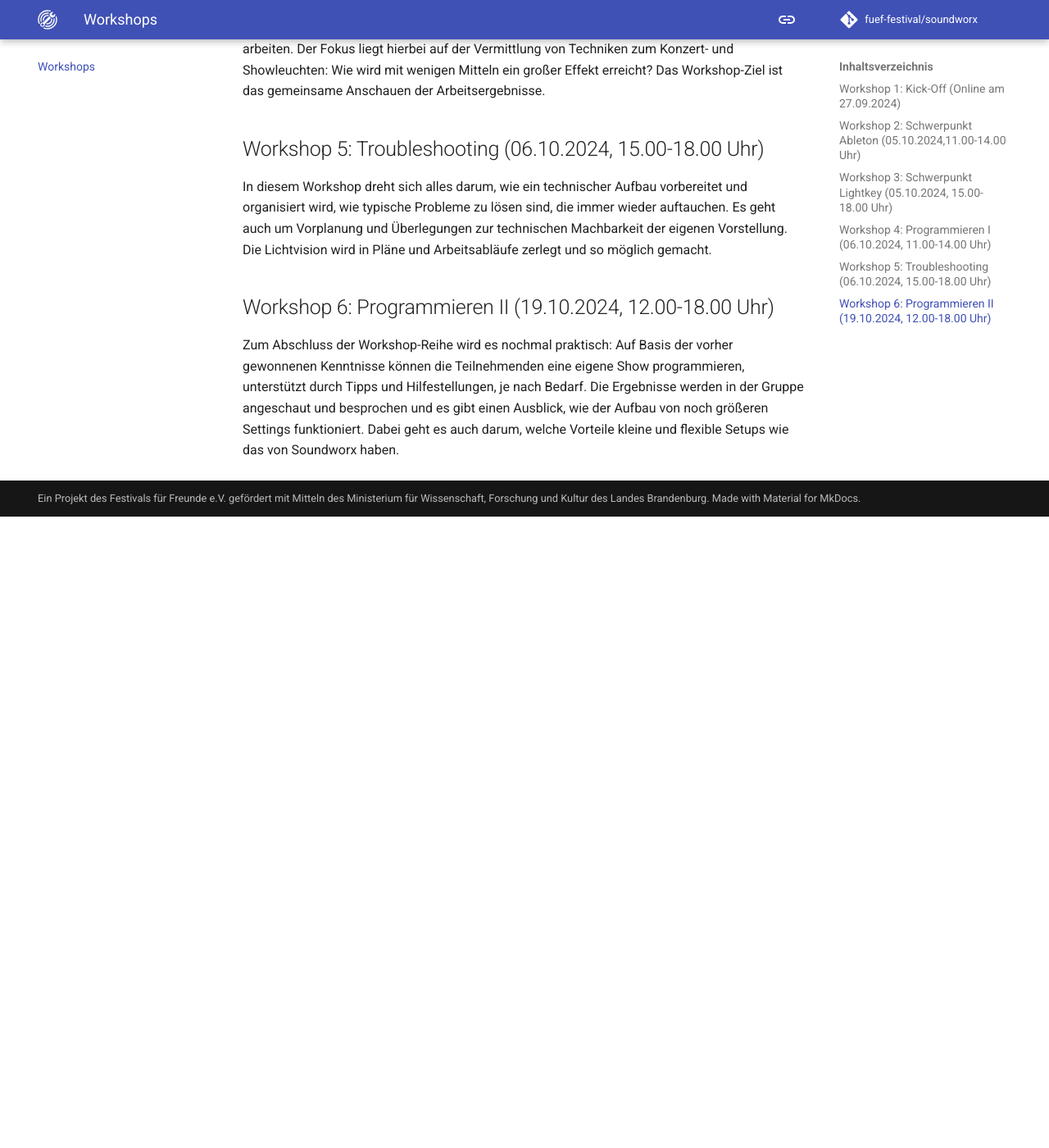
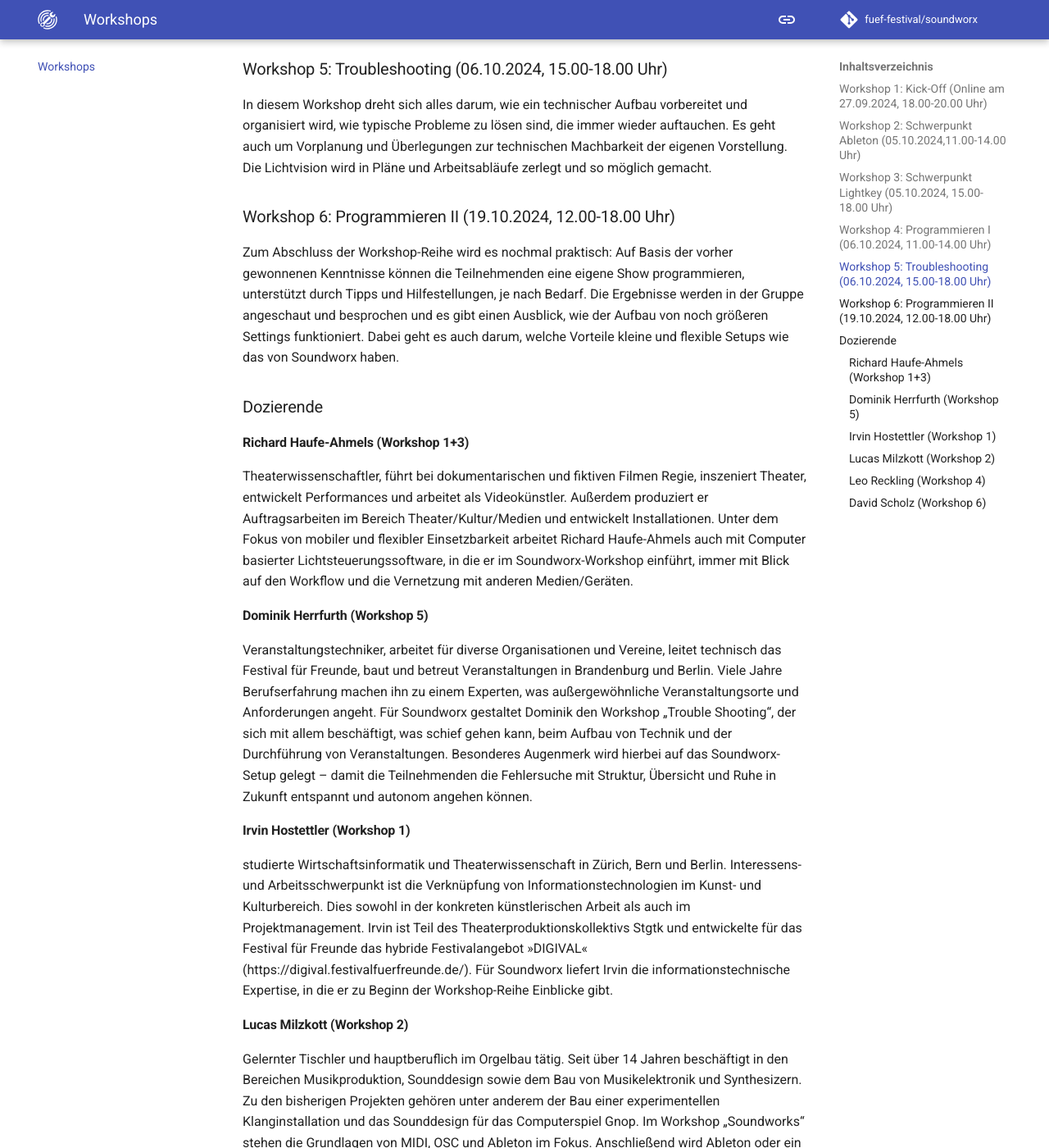
Before and after one commit to fuef-festival/soundworx, an MkDocs documentation site: the page built from docs/workshops.md, in a window 1280 px wide and 1400 px high, scrolled down 1277 px. Shown: the whole window at 82% size. Built offline with MkDocs 1.6.1 and Material for MkDocs 9.7.7, drawn with Linux system fonts in a browser that asks for light colours; plug-ins that fetch from the network failed and are left out; comment, search, counter and statistics services are not loaded; before the commit the page ends 1907 px from its top, so only the background shows below that; some of the changed text lies outside the part shown.

Commit message:
GITBOOK-4: No subject

````diff
--- a/docs/workshops.md
+++ b/docs/workshops.md
@@ -11,34 +10,68 @@ seo:
   canonical: ''
   noindex: false
 title: Workshops
+description: Überblick über die Workshops
 ---
+
+# Workshops
 
 Im Rahmen des Projekts „Soundworx“, dass sich mit der Verknüpfung von digitaler Audio- und Lichtsoftware beschäftigt, findet im September und Oktober 2024 eine Workshop-Reihe in Brandenburg statt. In sechs Workshops wird das Projekt von den ersten Schritten bis zum Programmieren eigener soundgesteuerter Shows zugänglich gemacht. Die Workshops richten sich an Musiker:innen und Kulturakteur:innen, die ihren Auftritten eine soundgesteuerte Lichtshow hinzufügen wollen, sowie (Licht)Techniker:innen, die sich für die Verknüpfung von Sound und Licht in ihrer Arbeit interessieren. Die Workshops sind auch offen für Menschen ohne Vorkenntnisse, die sich für das Themenfeld interessieren.
 
 Was dich erwartet:
 
-## Workshop 1: Kick-Off (Online am 27.09.2024)
+### Workshop 1: Kick-Off (Online am 27.09.2024, 18.00-20.00 Uhr)
 
 Der erste Workshop findet online statt und führt in das Projekt ein. Die Projektverantwortlichen skizzieren das Vorhaben, die einzelnen Teilbereiche und gehen auf die Fragen und Wünsche der Teilnehmenden ein. Es wird ein Überblick vermittelt und in Break-Out-Sessions die Möglichkeit für individuelle Fragen zu den verschiedenen Themenbereichen geben.
 
-## Workshop 2: Schwerpunkt Ableton (05.10.2024,11.00-14.00 Uhr)
+### Workshop 2: Schwerpunkt Ableton (05.10.2024,11.00-14.00 Uhr)
 
 Workshop 2 beschäftigt sich mit der Musiksoftware Ableton und führt in die für die Projektumsetzung wichtigen Funktionen ein. Außerdem werden die Grundlagen zur Steuerung von Software über Midi und OSC vermittelt. Neben Ableton wird auch über alternative Anwendungen gesprochen.
 
-## Workshop 3: Schwerpunkt Lightkey (05.10.2024, 15.00-18.00 Uhr)
+### Workshop 3: Schwerpunkt Lightkey (05.10.2024, 15.00-18.00 Uhr)
 
 Der 3. Workshop wirft einen Blick auf die Lichtsteuerungssoftware Lightkey, führt in die grundlegenden Funktionen ein und erläutert die verschiedenen Möglichkeiten, wie hier Lichtshows programmiert werden können. Ein genauerer Blick wird auf die Ansteuerungsmöglichkeiten über OSC und Midi geworfen. Zusätzlich werden auch alternative Lichtsteuerungssoftwares vorgestellt.
 
 Workshop 2 und 3 werden eng miteinander verzahnt und verfolgen das Ziel, als Ergebnis eine stabile Steuerung über OSC und Midi herzustellen. Es empfiehlt sich die Teilnahme an beiden Workshops.
 
-## Workshop 4: Programmieren I (06.10.2024, 11.00-14.00 Uhr)
+### Workshop 4: Programmieren I (06.10.2024, 11.00-14.00 Uhr)
 
 Ab in die Praxis: Auf Basis der Grundlagen können die Teilnehmenden an Beispiel-Lichtshows arbeiten. Der Fokus liegt hierbei auf der Vermittlung von Techniken zum Konzert- und Showleuchten: Wie wird mit wenigen Mitteln ein großer Effekt erreicht? Das Workshop-Ziel ist das gemeinsame Anschauen der Arbeitsergebnisse.
 
-## Workshop 5: Troubleshooting (06.10.2024, 15.00-18.00 Uhr)
+### Workshop 5: Troubleshooting (06.10.2024, 15.00-18.00 Uhr)
 
 In diesem Workshop dreht sich alles darum, wie ein technischer Aufbau vorbereitet und organisiert wird, wie typische Probleme zu lösen sind, die immer wieder auftauchen. Es geht auch um Vorplanung und Überlegungen zur technischen Machbarkeit der eigenen Vorstellung. Die Lichtvision wird in Pläne und Arbeitsabläufe zerlegt und so möglich gemacht.
 
-## Workshop 6: Programmieren II (19.10.2024, 12.00-18.00 Uhr)
+### Workshop 6: Programmieren II (19.10.2024, 12.00-18.00 Uhr)
 
 Zum Abschluss der Workshop-Reihe wird es nochmal praktisch: Auf Basis der vorher gewonnenen Kenntnisse können die Teilnehmenden eine eigene Show programmieren, unterstützt durch Tipps und Hilfestellungen, je nach Bedarf. Die Ergebnisse werden in der Gruppe angeschaut und besprochen und es gibt einen Ausblick, wie der Aufbau von noch größeren Settings funktioniert. Dabei geht es auch darum, welche Vorteile kleine und flexible Setups wie das von Soundworx haben.
+
+
+
+### Dozierende
+
+#### Richard Haufe-Ahmels (Workshop 1+3)
+
+Theaterwissenschaftler, führt bei dokumentarischen und fiktiven Filmen Regie, inszeniert Theater, entwickelt Performances und arbeitet als Videokünstler. Außerdem produziert er Auftragsarbeiten im Bereich Theater/Kultur/Medien und entwickelt Installationen. Unter dem Fokus von mobiler und flexibler Einsetzbarkeit arbeitet Richard Haufe-Ahmels auch mit Computer basierter Lichtsteuerungssoftware, in die er im Soundworx-Workshop einführt, immer mit Blick auf den Workflow und die Vernetzung mit anderen Medien/Geräten.
+
+#### Dominik Herrfurth (Workshop 5)
+
+Veranstaltungstechniker, arbeitet für diverse Organisationen und Vereine, leitet technisch das Festival für Freunde, baut und betreut Veranstaltungen in Brandenburg und Berlin. Viele Jahre Berufserfahrung machen ihn zu einem Experten, was außergewöhnliche Veranstaltungsorte und Anforderungen angeht. Für Soundworx gestaltet Dominik den Workshop „Trouble Shooting“, der sich mit allem beschäftigt, was schief gehen kann, beim Aufbau von Technik und der Durchführung von Veranstaltungen. Besonderes Augenmerk wird hierbei auf das Soundworx-Setup gelegt – damit die Teilnehmenden die Fehlersuche mit Struktur, Übersicht und Ruhe in Zukunft entspannt und autonom angehen können.&#x20;
+
+#### Irvin Hostettler (Workshop 1)
+
+studierte Wirtschaftsinformatik und Theaterwissenschaft in Zürich, Bern und Berlin. Interessens- und Arbeitsschwerpunkt ist die Verknüpfung von Informationstechnologien im Kunst- und Kulturbereich. Dies sowohl in der konkreten künstlerischen Arbeit als auch im Projektmanagement. Irvin ist Teil des Theaterproduktionskollektivs Stgtk und entwickelte für das Festival für Freunde das hybride Festivalangebot »DIGIVAL« (https://digival.festivalfuerfreunde.de/). Für Soundworx liefert Irvin die informationstechnische Expertise, in die er zu Beginn der Workshop-Reihe Einblicke gibt.&#x20;
+
+#### Lucas Milzkott (Workshop 2)
+
+Gelernter Tischler und hauptberuflich im Orgelbau tätig. Seit über 14 Jahren beschäftigt in den Bereichen Musikproduktion, Sounddesign sowie dem Bau von Musikelektronik und Synthesizern. Zu den bisherigen Projekten gehören unter anderem der Bau einer experimentellen Klanginstallation und das Sounddesign für das Computerspiel Gnop. Im Workshop „Soundworks“ stehen die Grundlagen von MIDI, OSC und Ableton im Fokus. Anschließend wird Ableton oder ein Hardware-Sequenzer verwendet, um die Lichtsteuerungssoftware Lightkey zu programmieren und auf kreative Weise zu steuern.
+
+#### Leo Reckling (Workshop 4)
+
+schließt aktuell das Studium Theater- und Veranstaltungstechnik und -management an der Berliner Hochschule für Technik ab. Seit mehreren Jahren arbeitet Leo im Veranstaltungsbereich und bringt vielfältige Erfahrungen in der Planung und Durchführung von Veranstaltungen mit, die von selbstorganisierten bildungspolitischen Events bis hin zu größeren Kulturveranstaltungen reichen. Seit drei Jahren arbeitet Leo in einem Berliner Club und beteiligt sich an Theaterprojekten der Freien Szene, inzwischen auf Tontechnik spezialisiert. Mit diesen Erfahrungen aus Konzert, Theater und Clubbetrieb möchte Leo nun den Einstieg in den praktischen Teil von Soundworx gestalten und gemeinsam mit den Teilnehmenden mögliche Anwendungsbeispiele entdecken.
+
+#### David Scholz (Workshop 6)
+
+Veranstaltungstechniker, arbeitet für diverse Theatergruppen, designt Konzertlicht und gestaltet Lichtinstallationen.  Die Vielfältigkeit seiner Tätigkeiten spiegelt sich auch in seinem breit aufgestellten technischen Wissen, was Ton- und Lichtsteuerungen und die Verknüpfung verschiedener Soft- und Hardware betrifft. Besonderes Interesse hat er für die Vermittlung technischen Wissens an Interessierte genau wie den Austausch mit Kolleg:innen für die gemeinsame berufliche Weiterentwicklung. Für Soundworx gestaltet David den Workshop „Programmieren II“, in dem die Teilnehmenden selbstständig eine Lichtshow gestalten können – im Austausch und bei Bedarf mit Tipps und Tricks aus erster Hand.
+
+```
+```
````
Also changed, not shown: other parts of docs/workshops.md (+0 -1 lines), docs/SUMMARY.md (added, +9 -0 lines), docs/about/README.md (added, +1 -0 lines), docs/README.md (renamed from docs/index.md).
